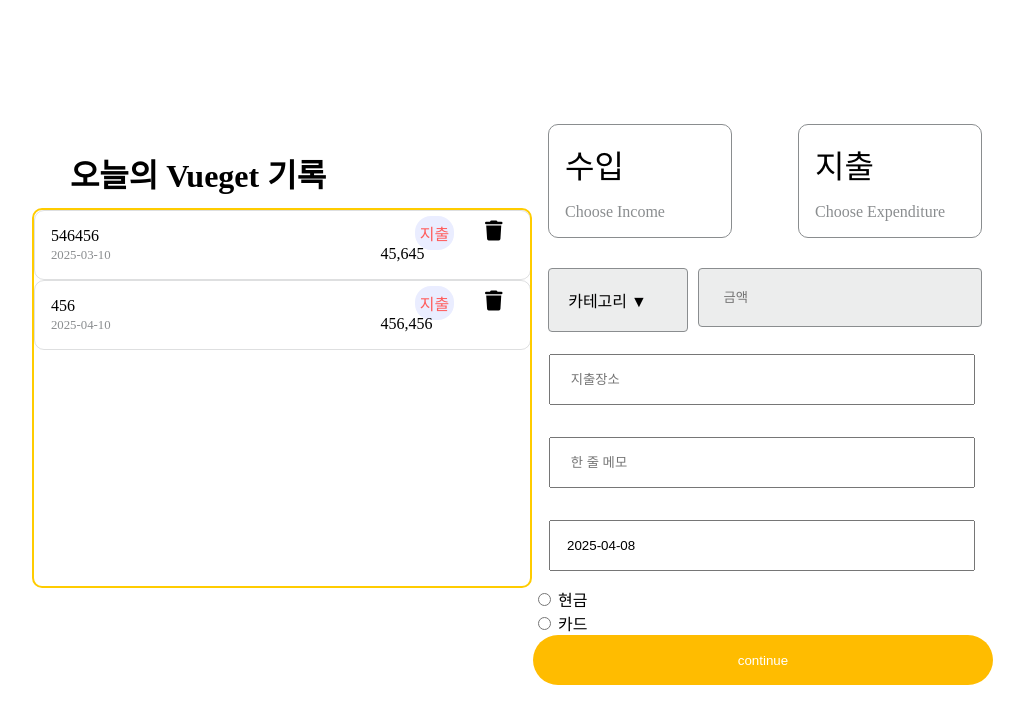
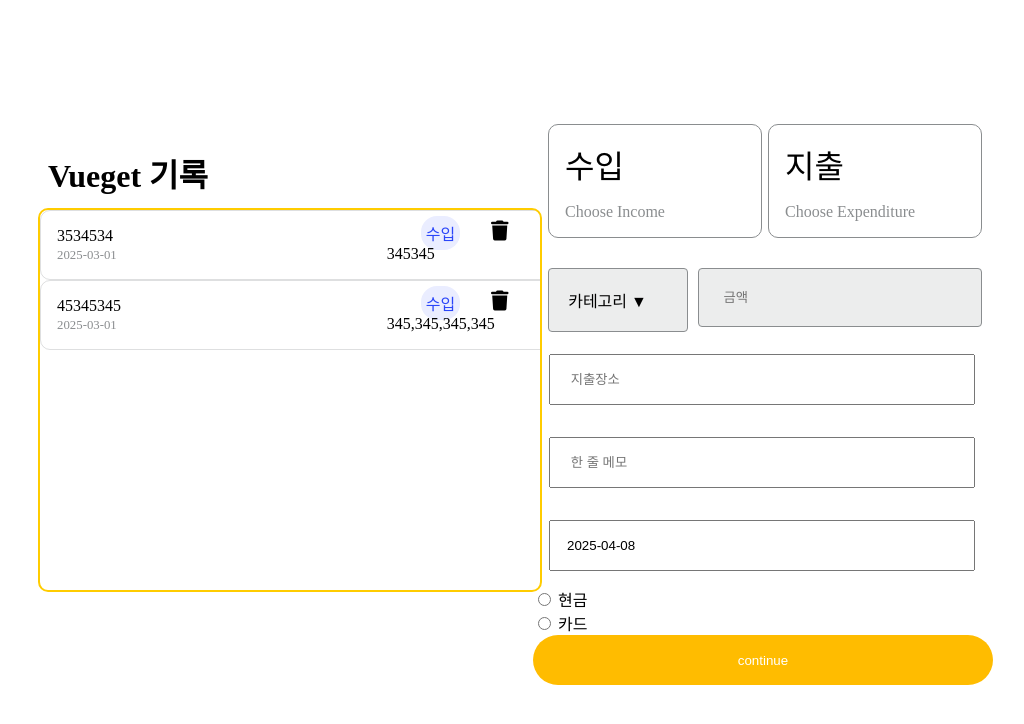
Before and after one commit to KB-Wallet/KB-Vudget, a Vue app: page /WritePage in a window 1280 px wide. Shown: the top 724 px of the page, without its empty margins (142-1166 px from the left). Built offline with nearby package versions, Linux system fonts and the light colour scheme; data requests are answered from the project's data file.

Commit message:
[Feat] WritePage 기능 구현 완료

```diff
--- a/db.json
+++ b/db.json
@@ -31,27 +31,27 @@
       ]
     }
   ],
-  "incomes": [],
-  "expenses": [
+  "incomes": [
     {
-      "id": "513b",
-      "amount": "45,645",
-      "date": "2025-03-10",
+      "id": "03ec",
+      "amount": "345345",
+      "date": "2025-03-01",
       "category": "",
-      "description": "6456456",
+      "description": "5435345345",
       "payment": "현금",
-      "vendor": "546456"
+      "vendor": "3534534"
     },
     {
-      "id": "c453",
-      "amount": "456,456",
-      "date": "2025-04-10",
+      "id": "ec30",
+      "amount": "345,345,345,345",
+      "date": "2025-03-01",
       "category": "",
-      "description": "456546",
+      "description": "345345",
       "payment": "현금",
-      "vendor": "456"
+      "vendor": "45345345"
     }
   ],
+  "expenses": [],
   "stats": [
     {
       "userId": 1,
--- /dev/null
+++ b/src/assets/DailyList.css
@@ -0,0 +1,92 @@
+.header3 {
+  position: relative;
+  top: 110px;
+  font-size: 2rem;
+  right: 70px;
+}
+.lists {
+  list-style: none;
+  border: 1px solid #8a8d8f47;
+  padding: 1rem;
+  margin: 0 auto;
+  position: relative;
+  right: 40px;
+  border-radius: 10px;
+  width: 497px;
+}
+.list-box {
+  /* border: 1px solid #8a8d8f47; */
+  width: 500px;
+  height: 380px;
+  /* top: px; */
+  position: absolute;
+  top: 200px;
+  left: -80px;
+  overflow-x: auto;
+}
+
+.move-total {
+  background-color: white;
+  border: white;
+  color: #a6a6a6;
+  left: 350px;
+  position: relative;
+  top: 50px;
+}
+.unordered_list {
+  margin: 0 auto;
+}
+.income {
+  position: absolute;
+  left: 380px;
+  top: 5px;
+  /* border: 1px solid black; */
+  background-color: #eaedff;
+  color: #2b46f9;
+  padding: 0.3rem;
+  border-radius: 1rem;
+  /* margin: ; */
+}
+.cost {
+  position: absolute;
+  left: 380px;
+  top: 5px;
+  /* border: 1px solid black; */
+  background-color: #eaedff;
+  color: #ff5c5c;
+  padding: 0.3rem;
+  border-radius: 1rem;
+  /* margin: ; */
+}
+.date {
+  color: #8a8d8f;
+  font-size: 0.8rem;
+}
+.cate-name {
+  color: #8a8d8f;
+  position: relative;
+  left: 10px;
+  font-size: 0.8rem;
+}
+.amount {
+  position: relative;
+  left: 270px;
+}
+.i_con_trash {
+  position: absolute;
+  left: 450px;
+  top: 10px;
+  font-size: 20px;
+}
+i:hover {
+  color: #ff4400;
+}
+i:active {
+  color: red;
+}
+.list-box {
+  border: #ffcc00 solid 2px;
+  border-radius: 10px;
+  right: 10px;
+  /* position: relative; */
+}
--- /dev/null
+++ b/src/assets/WritePage.css
@@ -0,0 +1,20 @@
+.write-box {
+  position: relative;
+  left: 200px;
+  top: 250px;
+}
+.list-box {
+  position: relative;
+  bottom: 100px;
+  /* left: 200px; */
+}
+body > div {
+  right: 300px;
+  position: relative;
+  /* border: 1px solid black; */
+}
+body {
+  display: flex;
+  justify-content: center;
+  align-items: center;
+}
--- /dev/null
+++ b/src/assets/WriteSet.css
@@ -0,0 +1,129 @@
+.revenue-cost-box {
+  position: relative;
+  top: -30px;
+}
+.set-revenue,
+.set-cost {
+  padding: 1rem;
+  /* margin: rem; */
+  width: 180px;
+  height: 80px;
+  left: 50px;
+  position: absolute;
+  bottom: 100px;
+  border-radius: 10px;
+  border: 1px solid #8a8d8f;
+  font-size: 2rem;
+}
+.set-revenue {
+  left: 150px;
+  /* bottom: 1px; */
+}
+.set-revenue:active {
+  border: #2b46f9 solid 1px;
+  background-color: #eaedff;
+  /* color: #2b46f9 solid 1px; */
+}
+.set-cost {
+  left: 370px;
+}
+.set-cost:active {
+  border: #ff4e4e solid 1px;
+
+  background-color: #ffd9d9;
+}
+.small-write {
+  color: #8a8d8f;
+  font-size: 1rem;
+}
+.category {
+  border: 1px solid #8a8d8f;
+  padding: 1rem;
+  left: 10px;
+  width: 100px;
+}
+.amount,
+.category {
+  padding: 1.2rem;
+  top: -30px;
+  position: absolute;
+}
+.amount {
+  left: 160px;
+  padding: 1.3rem;
+  width: 240px;
+}
+.input-box {
+  border: 1px solid #8a8d8f;
+  border-radius: 4px;
+  background-color: #8a8d8f29;
+}
+.input-box-below {
+  padding: 1rem;
+  margin: 1rem;
+  width: 390px;
+}
+.container-input {
+  top: 30px;
+  position: absolute;
+  margin: 10px;
+  left: -15px;
+}
+.btn-confirm {
+  background-color: #ffbc00;
+  border: none;
+  border-radius: 2rem;
+  width: 460px;
+  height: 50px;
+  color: white;
+}
+.btn-confirm:active {
+  border: #8a8d8f 1px solid;
+}
+.input-all {
+  bottom: 70px;
+  position: inherit;
+  left: 140px;
+}
+.cate-list {
+  position: absolute;
+  z-index: 3;
+  /* border: 1px solid #8a8d8f; */
+  border-radius: 4px;
+  /* background-color: #eef2f5; */
+  width: 138px;
+  left: 10px;
+  top: 30px;
+}
+li {
+  list-style-type: none;
+  border: 1px solid #8a8d8f;
+  margin: 0;
+  background-color: #eef2f5;
+  position: relative;
+  top: -15px;
+  left: -40px;
+  padding: 5px;
+  width: 120px;
+  border-radius: 5px;
+}
+li:hover {
+  background-color: #8a8d8f;
+}
+.payment-box {
+  position: relative;
+  bottom: 10px;
+  left: 15px;
+  border: 1px solid #8a8d8f;
+  border-radius: 5px;
+}
+
+.chosen_revenue {
+  border: #2b46f9 solid 1px;
+  background-color: #eaedff;
+}
+.chosen_cost {
+  border: #ff4e4e solid 1px;
+
+  background-color: #ffd9d9;
+}
--- a/src/components/WritePage/DailyList.vue
+++ b/src/components/WritePage/DailyList.vue
@@ -1,227 +1,137 @@
 <script setup>
+// 유저 관련 데이터와 함수들
 import { useUserStore } from '@/stores/user'
-const user_login = useUserStore()
+const user_login = useUserStore() // 로그인한 유저 정보를 가져오는 store
 
+// API URL 설정
 import axios from 'axios'
 const API_URL_users = 'http://localhost:5000/users'
 const API_URL_incomes = 'http://localhost:5000/incomes'
 const API_URL_expenses = 'http://localhost:5000/expenses'
+
+// 상태 관리할 변수들
 import { ref, onMounted } from 'vue'
-const users = ref([])
-const incomes = ref([])
-const expenses = ref([])
-const incomes_login = ref([])
-const expenses_login = ref([])
+const users = ref([]) // 전체 사용자 데이터
+const incomes = ref([]) // 전체 수입 데이터
+const expenses = ref([]) // 전체 지출 데이터
+const incomes_login = ref([]) // 로그인한 유저의 수입 데이터
+const expenses_login = ref([]) // 로그인한 유저의 지출 데이터
+
+// 데이터 가져오기 함수
 const fetchData = async () => {
   try {
+    // 각각의 API에서 데이터를 가져옴
     const response_users = await axios.get(API_URL_users)
     const response_incomes = await axios.get(API_URL_incomes)
     const response_expenses = await axios.get(API_URL_expenses)
 
+    // 응답 데이터를 상태 변수에 저장
     users.value = response_users.data
     incomes.value = response_incomes.data
     expenses.value = response_expenses.data
 
+    // 로그인한 유저의 UserId로 필터링
+    incomes_login.value = incomes.value.filter((item) => item.UserId === user_login.UserId)
+    expenses_login.value = expenses.value.filter((item) => item.UserId === user_login.UserId)
+
+    // 콘솔로 필터링된 데이터 출력
     console.log('전체 users:', users.value)
     console.log('전체 incomes:', incomes.value)
     console.log('전체 expenses:', expenses.value)
-
-    // 로그인한 유저의 UserId 기준으로 필터링
-    incomes_login.value = incomes.value.filter((item) => item.UserId === user_login.UserId)
-    expenses_login.value = expenses.value.filter((item) => item.UserId === user_login.UserId)
-
+    // 로그인한 유저의 수입과 지출을 필터링하여 출력
     // console.log('로그인한 유저의 수입:', incomes_login.value)
     // console.log('로그인한 유저의 지출:', expenses_login.value)
   } catch (error) {
+    // 데이터 가져오기 실패 시 에러 출력
     console.error('Error fetching data:', error)
   }
 }
 
+// 컴포넌트가 마운트되면 데이터를 가져옴
 onMounted(() => {
-  const fetchData = async () => {
+  fetchData() // fetchData 함수 호출
+})
+
+// 수입 추가 후 새로고침 함수 (추가된 수입을 화면에 반영)
+const check = () => {
+  fetchData() // 데이터를 새로 가져옴
+}
+
+// 수입 삭제 함수
+const deleteIncome = async (id) => {
+  console.log(id) // 삭제할 수입의 id
   try {
-      const response_users = await axios.get(API_URL_users)
-      const response_incomes = await axios.get(API_URL_incomes)
-      const response_expenses = await axios.get(API_URL_expenses)
-
-      users.value = response_users.data
-      incomes.value = response_incomes.data
-      expenses.value = response_expenses.data
-
-      // console.log('전체 users:', users.value)
-      // console.log('전체 incomes:', incomes.value)
-      // console.log('전체 expenses:', expenses.value)
-
-      // 로그인한 유저의 UserId 기준으로 필터링
-      incomes_login.value = incomes.value.filter((item) => item.UserId === user_login.UserId)
-      expenses_login.value = expenses.value.filter((item) => item.UserId === user_login.UserId)
-
-      // console.log('로그인한 유저의 수입:', incomes_login.value)
-      // console.log('로그인한 유저의 지출:', expenses_login.value)
-    } catch (error) {
-      console.error('Error fetching data:', error)
-    }
-  }
-  fetchData()
-})
-// 수입 추가 함수
-const check = () => {
-  fetchData()
-}
-const date = new Date()
-const year = date.getFullYear()
-const month = date.getMonth() + 1
-const day = date.getDate()
-const deleteIncome = async (id) => {
-  console.log(id)
-  try {
+    // 수입 삭제 요청
     await axios.delete(`http://localhost:5000/incomes/${id}`)
     console.log('삭제 성공!')
-    fetchData()
+    fetchData() // 데이터 새로고침
   } catch (error) {
-    console.error('수입 삭제 실패:', error)
+    console.error('수입 삭제 실패:', error) // 삭제 실패 시 에러 출력
   }
 }
 
+// 지출 삭제 함수
 const deleteExpense = async (id) => {
-  console.log(id)
+  console.log(id) // 삭제할 지출의 id
   try {
+    // 지출 삭제 요청
     await axios.delete(`http://localhost:5000/expenses/${id}`)
     console.log('삭제 성공!')
-    fetchData()
+    fetchData() // 데이터 새로고침
   } catch (error) {
-    console.error('수입 삭제 실패:', error)
+    console.error('수입 삭제 실패:', error) // 삭제 실패 시 에러 출력
   }
 }
 </script>
 
 <template>
-  <body>
-    <h3>오늘의 Vueget 기록</h3>
+  <!-- 헤더 제목 -->
+  <h3 class="header3">Vueget 기록</h3>
+
+  <!-- 수입과 지출 목록을 보여주는 박스 -->
   <div class="list-box">
-      <ul>
-        <li v-for="i in incomes_login" :key="i.id">
-          <div>
+    <ul class="unordered_list">
+      <!-- 로그인한 유저의 수입 목록 -->
+      <li class="lists" v-for="i in incomes_login" :key="i.id">
+        <div class="box_rev_cost">
+          <!-- 수입 항목의 벤더 이름 출력 -->
           <span class="list-name">{{ i.vendor }}</span>
+          <!-- 수입 텍스트 출력 -->
           <span class="income"> 수입 </span>
-            <i class="fa-solid fa-trash" @click="deleteIncome(i.id)"></i>
+          <!-- 삭제 버튼 클릭 시 수입 삭제 함수 호출 -->
+          <i class="fa-solid fa-trash i_con_trash" @click="deleteIncome(i.id)"></i>
         </div>
         <div>
-            <span class="date">{{ i.date }}</span
-            ><span class="cate-name">{{ i.category }}</span>
+          <!-- 수입의 날짜, 카테고리, 금액 출력 -->
+          <span class="date">{{ i.date }}</span>
+          <span class="cate-name">{{ i.category }}</span>
           <span class="amount">{{ i.amount }}</span>
         </div>
       </li>
-        <li v-for="i in expenses_login" :key="i.id">
+
+      <!-- 로그인한 유저의 지출 목록 -->
+      <li class="lists" v-for="i in expenses_login" :key="i.id">
         <div>
+          <!-- 지출 항목의 벤더 이름 출력 -->
           <span class="list-name">{{ i.vendor }}</span>
+          <!-- 지출 텍스트 출력 -->
           <span class="cost"> 지출 </span>
+          <!-- 삭제 버튼 클릭 시 지출 삭제 함수 호출 -->
           <i class="fa-solid fa-trash" @click="deleteExpense(i.id)"></i>
         </div>
         <div>
-            <span class="date">{{ i.date }}</span
-            ><span class="cate-name">{{ i.category }}</span>
+          <!-- 지출의 날짜, 카테고리, 금액 출력 -->
+          <span class="date">{{ i.date }}</span>
+          <span class="cate-name">{{ i.category }}</span>
           <span class="amount">{{ i.amount }}</span>
         </div>
       </li>
     </ul>
   </div>
-  </body>
 
+  <!-- 새로고침 버튼 (기능 구현되어 있음) -->
   <button class="move-total" @click="check" style="display: none">새로고침</button>
 </template>
-
 <style scoped>
-* {
-  box-sizing: border-box;
-}
-h3 {
-  position: relative;
-  top: 110px;
-  font-size: 2rem;
-}
-li {
-  list-style: none;
-  border: 1px solid #8a8d8f47;
-  padding: 1rem;
-  margin: 0 auto;
-  position: relative;
-  right: 40px;
-  border-radius: 10px;
-  width: 497px;
-}
-.list-box {
-  /* border: 1px solid #8a8d8f47; */
-  width: 500px;
-  height: 380px;
-  /* top: px; */
-  position: absolute;
-  top: 200px;
-  left: -30px;
-  overflow-x: auto;
-}
-
-.move-total {
-  background-color: white;
-  border: white;
-  color: #a6a6a6;
-  left: 350px;
-  position: relative;
-  top: 50px;
-}
-ul {
-  margin: 0 auto;
-}
-.income {
-  position: absolute;
-  left: 380px;
-  top: 5px;
-  /* border: 1px solid black; */
-  background-color: #eaedff;
-  color: #2b46f9;
-  padding: 0.3rem;
-  border-radius: 1rem;
-  /* margin: ; */
-}
-.cost {
-  position: absolute;
-  left: 380px;
-  top: 5px;
-  /* border: 1px solid black; */
-  background-color: #eaedff;
-  color: #ff5c5c;
-  padding: 0.3rem;
-  border-radius: 1rem;
-  /* margin: ; */
-}
-.date {
-  color: #8a8d8f;
-  font-size: 0.8rem;
-}
-.cate-name {
-  color: #8a8d8f;
-  position: relative;
-  left: 10px;
-  font-size: 0.8rem;
-}
-.amount {
-  position: relative;
-  left: 270px;
-}
-i {
-  position: absolute;
-  left: 450px;
-  top: 10px;
-  font-size: 20px;
-}
-i:hover {
-  color: #ff4400;
-}
-i:active {
-  color: red;
-}
-.list-box {
-  border: #ffcc00 solid 2px;
-  border-radius: 10px;
-}
+@import '../../assets/DailyList.css';
 </style>
--- a/src/components/WritePage/WriteSet.vue
+++ b/src/components/WritePage/WriteSet.vue
@@ -2,7 +2,6 @@
 import { useUserStore } from '@/stores/user'
 const user_login = useUserStore()
 
-import axios from 'axios'
 const API_URL_users = 'http://localhost:5000/users'
 const API_URL_incomes = 'http://localhost:5000/incomes'
 const API_URL_expenses = 'http://localhost:5000/expenses'
@@ -119,18 +118,21 @@ const changeCost = function () {
   console.log(choose_cost.value)
 }
 
+// 카테고리 리스트를 보여주는 함수
 const cate_click = function () {
-  console.log(cateClick.value) // 수정
+  console.log(cateClick.value) // 카테고리 클릭 상태
   if (cateClick.value === false) {
-    none_style.value = { display: 'block' } // 수정
+    none_style.value = { display: 'block' } // 카테고리 목록 표시
   } else {
-    none_style.value = { display: 'none' } // 수정
+    none_style.value = { display: 'none' } // 카테고리 목록 숨김
   }
-  cateClick.value = !cateClick.value // 수정
+  cateClick.value = !cateClick.value // 카테고리 클릭 상태 토글
   console.log(cate)
 }
+
+// 현재 날짜를 관리하는 변수
 const now = ref('')
-
+// 컴포넌트가 마운트된 후 실행되는 함수
 onMounted(() => {
   const date = new Date()
   const year = date.getFullYear()
@@ -200,6 +202,7 @@ onMounted(() => {
             v-model="today"
           />
         </div>
+        <!-- 지불 방식 선택 (현금 또는 카드) -->
         <div class="form-check">
           <input
             class="form-check-input"
@@ -222,6 +225,7 @@ onMounted(() => {
           />
           <label class="form-check-label" for="credit_card"> 카드 </label>
         </div>
+        <!-- 제출 버튼 -->
         <button class="btn-confirm" @click="send_list">continue</button>
       </div>
     </div>
@@ -229,133 +233,5 @@ onMounted(() => {
 </template>
 
 <style scoped>
-.revenue-cost-box {
-  position: relative;
-  top: -30px;
-}
-.set-revenue,
-.set-cost {
-  padding: 1rem;
-  /* margin: rem; */
-  width: 150px;
-  height: 80px;
-  left: 50px;
-  position: absolute;
-  bottom: 100px;
-  border-radius: 10px;
-  border: 1px solid #8a8d8f;
-  font-size: 2rem;
-}
-.set-revenue {
-  left: 150px;
-  /* bottom: 1px; */
-}
-.set-revenue:active {
-  border: #2b46f9 solid 1px;
-  background-color: #eaedff;
-  /* color: #2b46f9 solid 1px; */
-}
-.set-cost {
-  left: 400px;
-}
-.set-cost:active {
-  border: #ff4e4e solid 1px;
-
-  background-color: #ffd9d9;
-}
-.small-write {
-  color: #8a8d8f;
-  font-size: 1rem;
-}
-.category {
-  border: 1px solid #8a8d8f;
-  padding: 1rem;
-  left: 10px;
-  width: 100px;
-}
-.amount,
-.category {
-  padding: 1.2rem;
-  top: -30px;
-  position: absolute;
-}
-.amount {
-  left: 160px;
-  padding: 1.3rem;
-  width: 240px;
-}
-.input-box {
-  border: 1px solid #8a8d8f;
-  border-radius: 4px;
-  background-color: #8a8d8f29;
-}
-.input-box-below {
-  padding: 1rem;
-  margin: 1rem;
-  width: 390px;
-}
-.container-input {
-  top: 30px;
-  position: absolute;
-  margin: 10px;
-  left: -15px;
-}
-.btn-confirm {
-  background-color: #ffbc00;
-  border: none;
-  border-radius: 2rem;
-  width: 460px;
-  height: 50px;
-  color: white;
-}
-.btn-confirm:active {
-  border: #8a8d8f 1px solid;
-}
-.input-all {
-  bottom: 70px;
-  position: inherit;
-  left: 140px;
-}
-.cate-list {
-  position: absolute;
-  z-index: 3;
-  /* border: 1px solid #8a8d8f; */
-  border-radius: 4px;
-  /* background-color: #eef2f5; */
-  width: 138px;
-  left: 10px;
-  top: 30px;
-}
-li {
-  list-style-type: none;
-  border: 1px solid #8a8d8f;
-  margin: 0;
-  background-color: #eef2f5;
-  position: relative;
-  top: -15px;
-  left: -40px;
-  padding: 5px;
-  width: 120px;
-  border-radius: 5px;
-}
-li:hover {
-  background-color: #8a8d8f;
-}
-.payment-box {
-  position: relative;
-  bottom: 10px;
-  left: 15px;
-  border: 1px solid #8a8d8f;
-  border-radius: 5px;
-}
-
-.chosen_revenue {
-  border: #2b46f9 solid 1px;
-  background-color: #eaedff;
-}
-.chosen_cost {
-  border: #ff4e4e solid 1px;
-
-  background-color: #ffd9d9;
-}
+@import '../../assets/WriteSet.css';
 </style>
--- a/src/pages/WritePage.vue
+++ b/src/pages/WritePage.vue
@@ -14,44 +14,5 @@ import WriteSet from '@/components/WritePage/WriteSet.vue'
 </template>
 
 <style scoped>
-.write-box {
-  position: relative;
-  left: 200px;
-  top: 250px;
-}
-.list-box {
-  position: relative;
-  bottom: 100px;
-  /* left: 200px; */
-}
-body > div {
-  right: 300px;
-  position: relative;
-  /* border: 1px solid black; */
-}
-body {
-  display: flex;
-  justify-content: center;
-  align-items: center;
-}
-/* @media (max-width: 832px) {
-  div {
-    display: flex;
-    justify-content: center;
-    align-items: center;
-    width: 1px;
-    position: absolute;
-    left: -170px;
-  }
-  .write-box {
-    position: relative;
-    right: 200px;
-    top: 800px;
-  }
-  .list-box {
-    position: relative;
-    bottom: 100px;
-    left: 200px;
-  }
-} */
+@import '../assets/WritePage.css';
 </style>
```
Also changed, not shown: 1 other file (tests, documents, lock files or other folders). Lines whose indentation alone changed are shown as unchanged.
